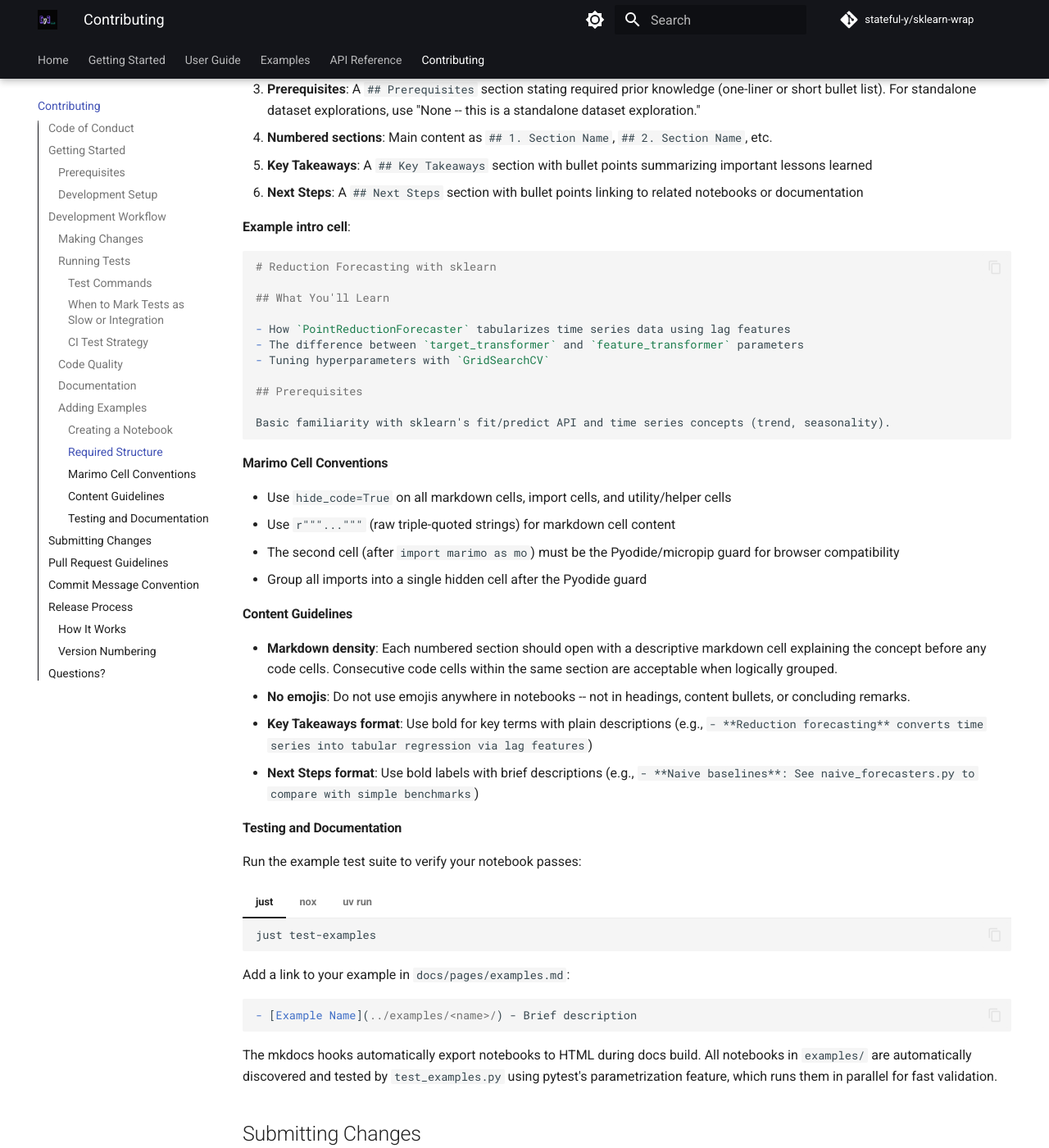
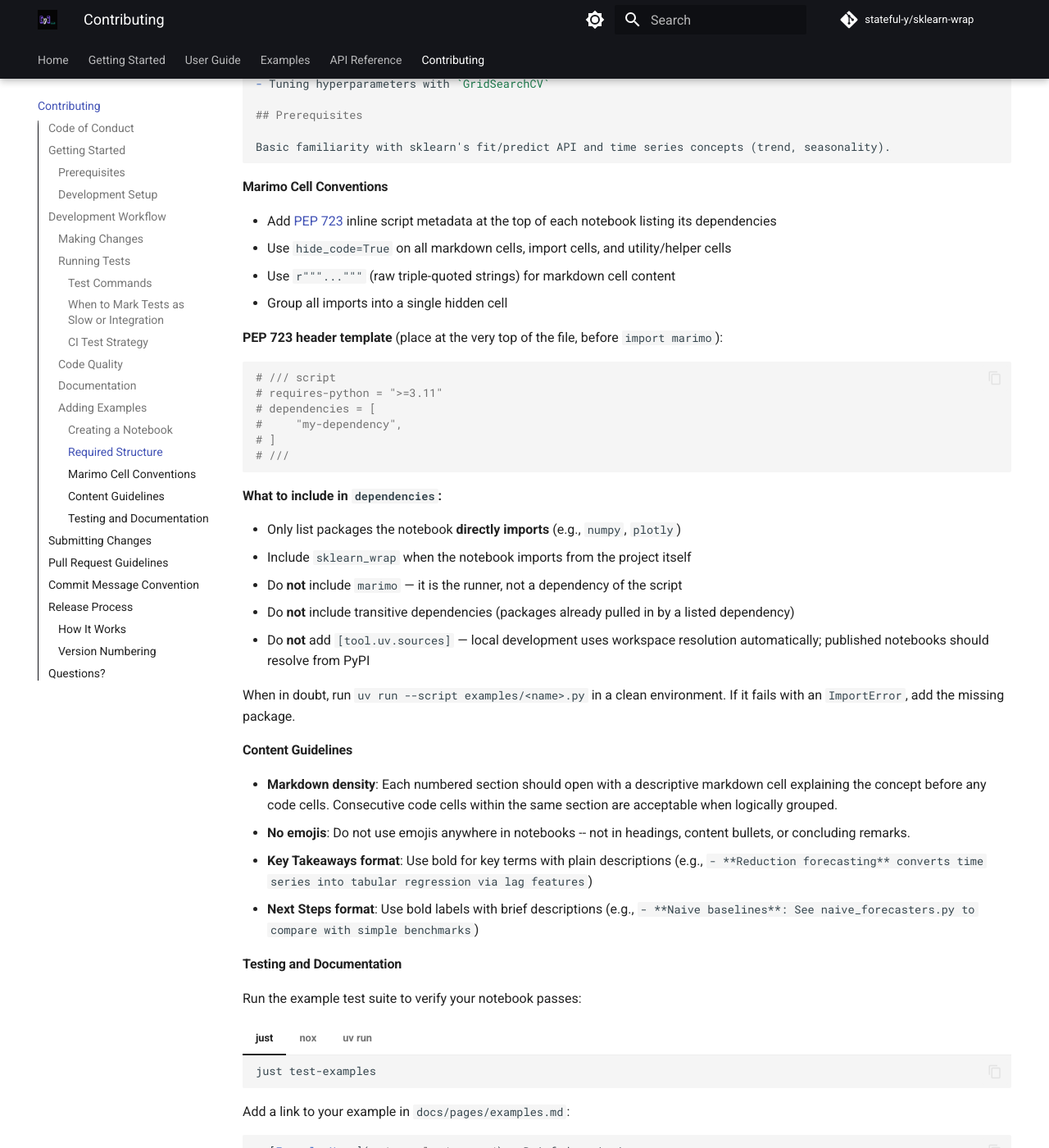
Before and after one commit to stateful-y/sklearn-wrap, an MkDocs documentation site: the page built from docs/pages/contributing.md, in a window 1280 px wide and 1400 px high, scrolled down 6384 px. Shown: the whole window at 82% size. Built offline with MkDocs 1.6.1 and Material for MkDocs 9.7.7, drawn with Linux system fonts in a browser that asks for light colours; comment, search, counter and statistics services are not loaded; some of the changed text lies outside the part shown.

Commit message:
feat: update from template v0.14.0 with PEP 723 and marimo playground links (#30)
- Replace WASM export with marimo.app playground URLs in hooks.py
- Add PEP 723 inline script metadata to all example notebooks
- Remove pyodide/micropip cells from notebooks (no longer needed)
- Update contributing guide with PEP 723 dependency conventions
- Change [Editable] links to [Open in marimo] in examples.md
- Install examples group in build_docs/serve_docs nox sessions

````diff
--- a/.copier-answers.yml
+++ b/.copier-answers.yml
@@ -1,7 +1,7 @@
 # This file is used by Copier to track the template version
 # and enable template updates in generated projects
 
-_commit: fdb4552a1ec1bc4eb78639a915006609cc9e2ded
+_commit: d439e067d6a4a123dc84d1c27642e2cd03356d67
 _src_path: gh:stateful-y/python-package-copier
 author_email: gtauzin@stateful-y.io
 author_name: Guillaume Tauzin
--- a/docs/pages/contributing.md
+++ b/docs/pages/contributing.md
@@ -10,7 +10,7 @@
 
 ### Prerequisites
 
-- Python +
+- Python 3.11+
 - [uv](https://github.com/astral-sh/uv) (recommended)
 - [just](https://github.com/casey/just) (optional, for task automation)
 - Git
@@ -23,7 +23,7 @@
 
 ```bash
 git clone https://github.com/YOUR_USERNAME/sklearn-wrap.git
-cd Sklearn-Wrap
+cd sklearn-wrap
 ```
 
 3. Install dependencies:
@@ -205,7 +205,6 @@
     ```bash
     uvx nox -s test
     ```
-
 Run example notebook tests:
 
 === "just"
@@ -227,8 +226,6 @@
     ```
 
 This runs all notebooks in the `examples/` directory as Python scripts in parallel using pytest-xdist (`-n auto`). Each notebook is executed non-interactively to validate it runs without errors.
-
-
 #### When to Mark Tests as Slow or Integration
 
 Mark your tests appropriately to help maintain fast feedback during development:
@@ -244,13 +241,10 @@
   - Test multiple components working together
   - Require complex setup or teardown
   - Exercise end-to-end workflows
-
 - `@pytest.mark.example` is used in `tests/test_examples.py` to:
   - Validate example notebooks execute without errors
   - Run notebooks in the `examples/` directory
   - Test interactive documentation and tutorials
-
-
 Example:
 
 ```python
@@ -406,28 +400,13 @@
    - **Key Takeaways**: Bullet points summarizing important lessons
    - **Next Steps**: Links to related notebooks for progression
    - Isolate utilities and markdown in separate cells
-   - Use `hide_code=True` for infrastructure cells: `import marimo`, pyodide install, library imports, utilities, and markdown cells
-
-   **Pyodide install cell template** (place right after `import marimo as mo`):
-
-   ```python
-   @app.cell(hide_code=True)
-   async def _():
-       import sys
-
-       if "pyodide" in sys.modules:
-           import micropip
-
-           await micropip.install(["scikit-learn"]) # List all packages needed to run the example
-       return
-   ```
+   - Use `hide_code=True` for infrastructure cells: `import marimo`, library imports, utilities, and markdown cells
 
    **`hide_code=True` guidance:** mark these cells as hidden:
 
    | Cell type | Why hidden |
    |-----------|-----------|
    | `import marimo as mo` | Boilerplate, not instructive |
-   | Pyodide install | Infrastructure, not tutorial content |
    | Library imports | Setup, readers focus on usage |
    | Utilities | Not the lesson |
    | Markdown cells | Purely structural |
@@ -469,10 +448,31 @@
 
 #### Marimo Cell Conventions
 
+- Add [PEP 723](https://peps.python.org/pep-0723/) inline script metadata at the top of each notebook listing its dependencies
 - Use `hide_code=True` on all markdown cells, import cells, and utility/helper cells
 - Use `r"""..."""` (raw triple-quoted strings) for markdown cell content
-- The second cell (after `import marimo as mo`) must be the Pyodide/micropip guard for browser compatibility
-- Group all imports into a single hidden cell after the Pyodide guard
+- Group all imports into a single hidden cell
+
+**PEP 723 header template** (place at the very top of the file, before `import marimo`):
+
+```python
+# /// script
+# requires-python = ">=3.11"
+# dependencies = [
+#     "my-dependency",
+# ]
+# ///
+```
+
+**What to include in `dependencies`:**
+
+- Only list packages the notebook **directly imports** (e.g., `numpy`, `plotly`)
+- Include `sklearn_wrap` when the notebook imports from the project itself
+- Do **not** include `marimo` — it is the runner, not a dependency of the script
+- Do **not** include transitive dependencies (packages already pulled in by a listed dependency)
+- Do **not** add `[tool.uv.sources]` — local development uses workspace resolution automatically; published notebooks should resolve from PyPI
+
+When in doubt, run `uv run --script examples/<name>.py` in a clean environment. If it fails with an `ImportError`, add the missing package.
 
 #### Content Guidelines
 
@@ -510,7 +510,6 @@
 ```
 
 The mkdocs hooks automatically export notebooks to HTML during docs build. All notebooks in `examples/` are automatically discovered and tested by `test_examples.py` using pytest's parametrization feature, which runs them in parallel for fast validation.
-
 ## Submitting Changes
 
 1. Push your changes to your fork:
@@ -579,8 +578,8 @@
     G --> H[Create GitHub<br/>Release]
     H --> I{Manual<br/>Approval}
     I -->|Approve| J[Publish to PyPI]
-    style I fill:#b91c1c,stroke:#333,stroke-width:2px,color:#fff
-    style J fill:#16a34a,stroke:#333,stroke-width:2px,color:#fff
+    style I fill:#f59e0b,stroke:#333,stroke-width:2px,color:#fff
+    style J fill:#10b981,stroke:#333,stroke-width:2px,color:#fff
 ```
 
 ### How It Works
--- a/noxfile.py
+++ b/noxfile.py
@@ -243,6 +243,8 @@
         "--no-default-groups",
         "--group",
         "docs",
+        "--group",
+        "examples",
         env={"UV_PROJECT_ENVIRONMENT": session.virtualenv.location},
     )
 
@@ -260,6 +262,8 @@
         "--no-default-groups",
         "--group",
         "docs",
+        "--group",
+        "examples",
         env={"UV_PROJECT_ENVIRONMENT": session.virtualenv.location},
     )
 
````
Also changed, not shown: docs/hooks.py (+48 -102 lines), docs/pages/examples.md (+8 -8 lines), 8 other files.
